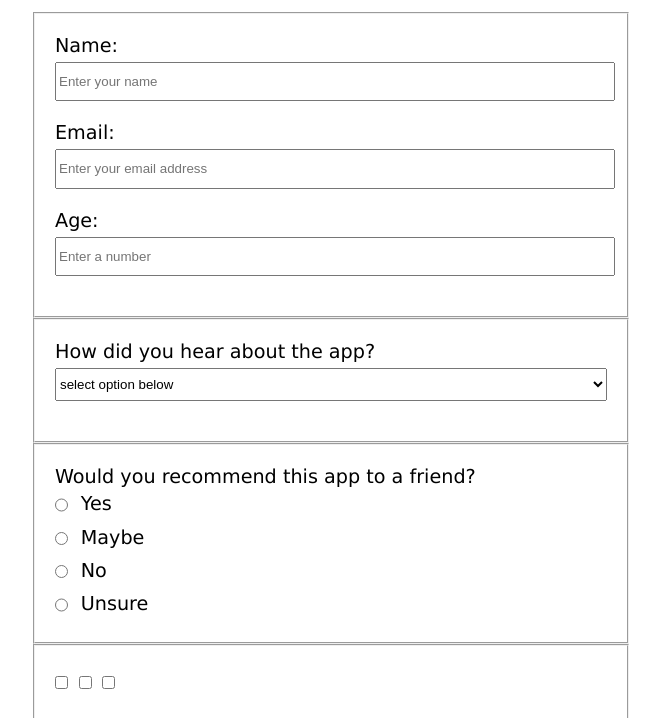
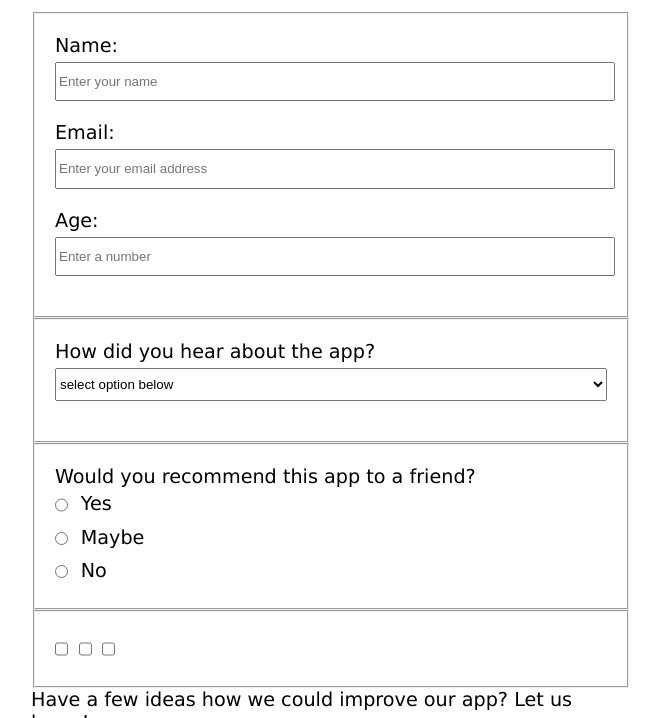
Before and after one commit to indy6678/survey-form, a plain HTML site: page index.html in a window 1280 px wide. Shown: the part 63-781 px from the top of the page, without its empty margins (309-969 px from the left). Drawn offline with Linux system fonts and the light colour scheme.

Commit message:
removed recommendation

```diff
--- a/index.html
+++ b/index.html
@@ -43,9 +43,6 @@
             <label for="no">
                 <input id="no" type="radio" value="no" name="recommendation" class="inline"/> No
             </label>
-            <label for="unsure">
-                <input id="unsure" type="radio" value="unsure" name="recommendation" class="inline"/> Unsure
-            </label>
         </fieldset>
         <fieldset>
             <input type="checkbox" value="" class="inline"/>
```
